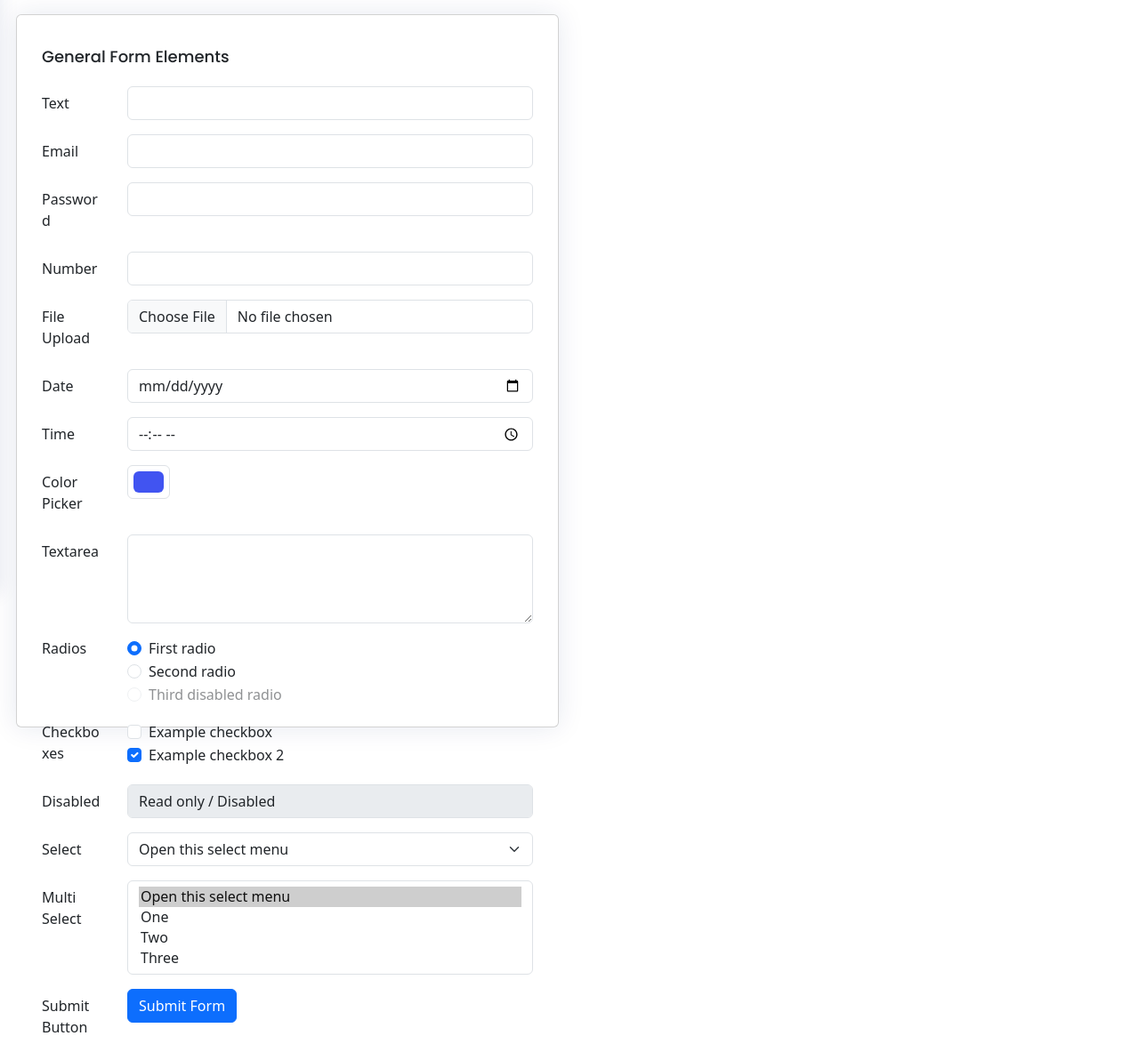
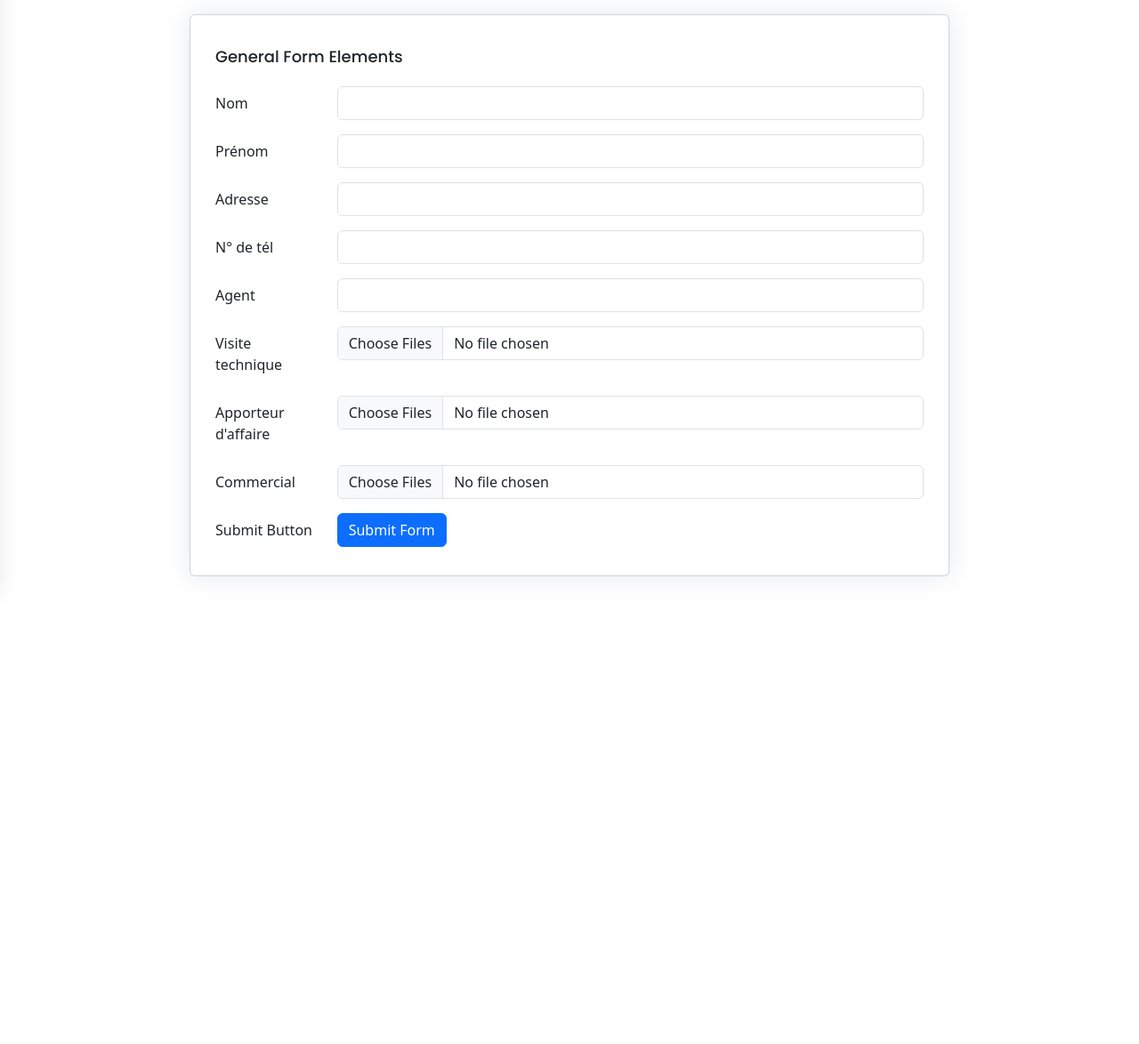
Before and after one commit to The-Night-Code/NC-Project-ER, a Django app: page /aif/ in a window 1280 px wide. Shown: the part 133-1307 px from the top of the page at 89% size. After the commit the page ends 781 px from the top, so only its background shows below. Run offline with Django 4.2, Linux system fonts and the light colour scheme; a user stored in the database is signed in; some libraries are stand-ins or nearby versions.

Commit message:
v0.0.15.8.2 {adding agent form}

```diff
--- a/ERapp/templates/html/agentimmoF.html
+++ b/ERapp/templates/html/agentimmoF.html
@@ -462,7 +462,7 @@
     </div><!-- End Page Title -->
 
     <section class="section">
-      <div class="row d-flex justify-content-center" style="width:50%">
+      <div class="row" style="margin-left:15%;margin-right:15%;">
 
 
           <div class="card">
@@ -472,134 +472,63 @@
               <!-- General Form Elements -->
               <form>
                 <div class="row mb-3">
-                  <label for="inputText" class="col-sm-2 col-form-label">Text</label>
+                  <label for="inputText" class="col-sm-2 col-form-label">Nom</label>
                   <div class="col-sm-10">
-                    <input type="text" class="form-control">
-                  </div>
-                </div>
-                <div class="row mb-3">
-                  <label for="inputEmail" class="col-sm-2 col-form-label">Email</label>
-                  <div class="col-sm-10">
-                    <input type="email" class="form-control">
-                  </div>
-                </div>
-                <div class="row mb-3">
-                  <label for="inputPassword" class="col-sm-2 col-form-label">Password</label>
-                  <div class="col-sm-10">
-                    <input type="password" class="form-control">
-                  </div>
-                </div>
-                <div class="row mb-3">
-                  <label for="inputNumber" class="col-sm-2 col-form-label">Number</label>
-                  <div class="col-sm-10">
-                    <input type="number" class="form-control">
-                  </div>
-                </div>
-                <div class="row mb-3">
-                  <label for="inputNumber" class="col-sm-2 col-form-label">File Upload</label>
-                  <div class="col-sm-10">
-                    <input class="form-control" type="file" id="formFile">
-                  </div>
-                </div>
-                <div class="row mb-3">
-                  <label for="inputDate" class="col-sm-2 col-form-label">Date</label>
-                  <div class="col-sm-10">
-                    <input type="date" class="form-control">
-                  </div>
-                </div>
-                <div class="row mb-3">
-                  <label for="inputTime" class="col-sm-2 col-form-label">Time</label>
-                  <div class="col-sm-10">
-                    <input type="time" class="form-control">
+                    <input type="text" class="form-control" id="lastname" required>
                   </div>
                 </div>
 
                 <div class="row mb-3">
-                  <label for="inputColor" class="col-sm-2 col-form-label">Color Picker</label>
+                  <label for="inputEmail" class="col-sm-2 col-form-label">Prénom</label>
                   <div class="col-sm-10">
-                    <input type="color" class="form-control form-control-color" id="exampleColorInput" value="#4154f1" title="Choose your color">
-                  </div>
-                </div>
-                <div class="row mb-3">
-                  <label for="inputPassword" class="col-sm-2 col-form-label">Textarea</label>
-                  <div class="col-sm-10">
-                    <textarea class="form-control" style="height: 100px"></textarea>
-                  </div>
-                </div>
-                <fieldset class="row mb-3">
-                  <legend class="col-form-label col-sm-2 pt-0">Radios</legend>
-                  <div class="col-sm-10">
-                    <div class="form-check">
-                      <input class="form-check-input" type="radio" name="gridRadios" id="gridRadios1" value="option1" checked="">
-                      <label class="form-check-label" for="gridRadios1">
-                        First radio
-                      </label>
-                    </div>
-                    <div class="form-check">
-                      <input class="form-check-input" type="radio" name="gridRadios" id="gridRadios2" value="option2">
-                      <label class="form-check-label" for="gridRadios2">
-                        Second radio
-                      </label>
-                    </div>
-                    <div class="form-check disabled">
-                      <input class="form-check-input" type="radio" name="gridRadios" id="gridRadios" value="option" disabled="">
-                      <label class="form-check-label" for="gridRadios3">
-                        Third disabled radio
-                      </label>
-                    </div>
-                  </div>
-                </fieldset>
-                <div class="row mb-3">
-                  <legend class="col-form-label col-sm-2 pt-0">Checkboxes</legend>
-                  <div class="col-sm-10">
-
-                    <div class="form-check">
-                      <input class="form-check-input" type="checkbox" id="gridCheck1">
-                      <label class="form-check-label" for="gridCheck1">
-                        Example checkbox
-                      </label>
-                    </div>
-
-                    <div class="form-check">
-                      <input class="form-check-input" type="checkbox" id="gridCheck2" checked="">
-                      <label class="form-check-label" for="gridCheck2">
-                        Example checkbox 2
-                      </label>
-                    </div>
-
+                    <input type="text" class="form-control" id="firstname" required>
                   </div>
                 </div>
 
                 <div class="row mb-3">
-                  <label class="col-sm-2 col-form-label">Disabled</label>
+                  <label for="inputPassword" class="col-sm-2 col-form-label">Adresse</label>
                   <div class="col-sm-10">
-                    <input type="text" class="form-control" value="Read only / Disabled" disabled="">
+                    <input type="text" class="form-control" id="address" required>
                   </div>
                 </div>
 
                 <div class="row mb-3">
-                  <label class="col-sm-2 col-form-label">Select</label>
+                  <label for="inputNumber" class="col-sm-2 col-form-label">N° de tél</label>
                   <div class="col-sm-10">
-                    <select class="form-select" aria-label="Default select example">
-                      <option selected="">Open this select menu</option>
-                      <option value="1">One</option>
-                      <option value="2">Two</option>
-                      <option value="3">Three</option>
-                    </select>
+                    <input type="number" class="form-control" id="num" required>
                   </div>
                 </div>
 
                 <div class="row mb-3">
-                  <label class="col-sm-2 col-form-label">Multi Select</label>
+                    <label for="inputPassword" class="col-sm-2 col-form-label">Agent</label>
+                    <div class="col-sm-10">
+                      <input type="text" class="form-control" id="agent" required>
+                    </div>
+                </div>
+
+
+                <div class="row mb-3">
+                  <label for="inputNumber" class="col-sm-2 col-form-label">Visite technique</label>
                   <div class="col-sm-10">
-                    <select class="form-select" multiple="" aria-label="multiple select example">
-                      <option selected="">Open this select menu</option>
-                      <option value="1">One</option>
-                      <option value="2">Two</option>
-                      <option value="3">Three</option>
-                    </select>
+                    <input class="form-control" type="file" id="vt" multiple required>
                   </div>
                 </div>
+
+                <div class="row mb-3">
+                    <label for="inputNumber" class="col-sm-2 col-form-label">Apporteur d'affaire</label>
+                    <div class="col-sm-10">
+                      <input class="form-control" type="file" id="AdA" multiple required>
+                    </div>
+                </div>
+
+                <div class="row mb-3">
+                <label for="inputNumber" class="col-sm-2 col-form-label">Commercial</label>
+                <div class="col-sm-10">
+                    <input class="form-control" type="file" id="comm" multiple required>
+                </div>
+                </div>
+
+
 
                 <div class="row mb-3">
                   <label class="col-sm-2 col-form-label">Submit Button</label>
```
